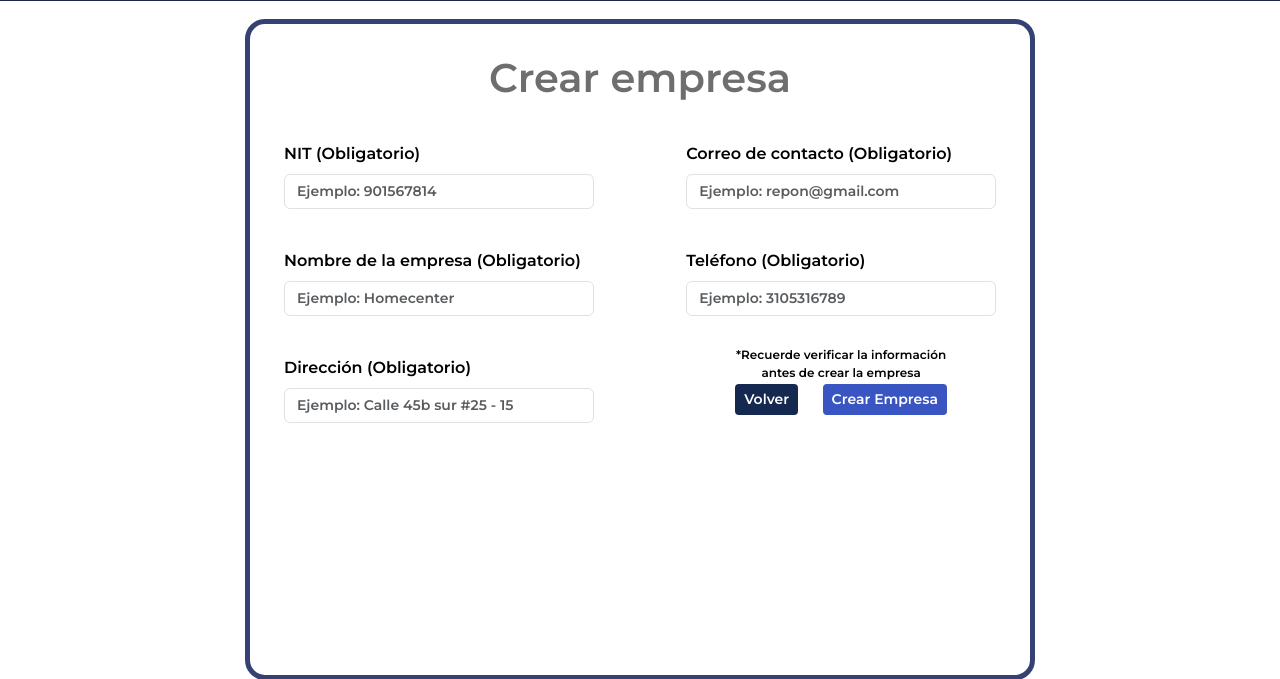
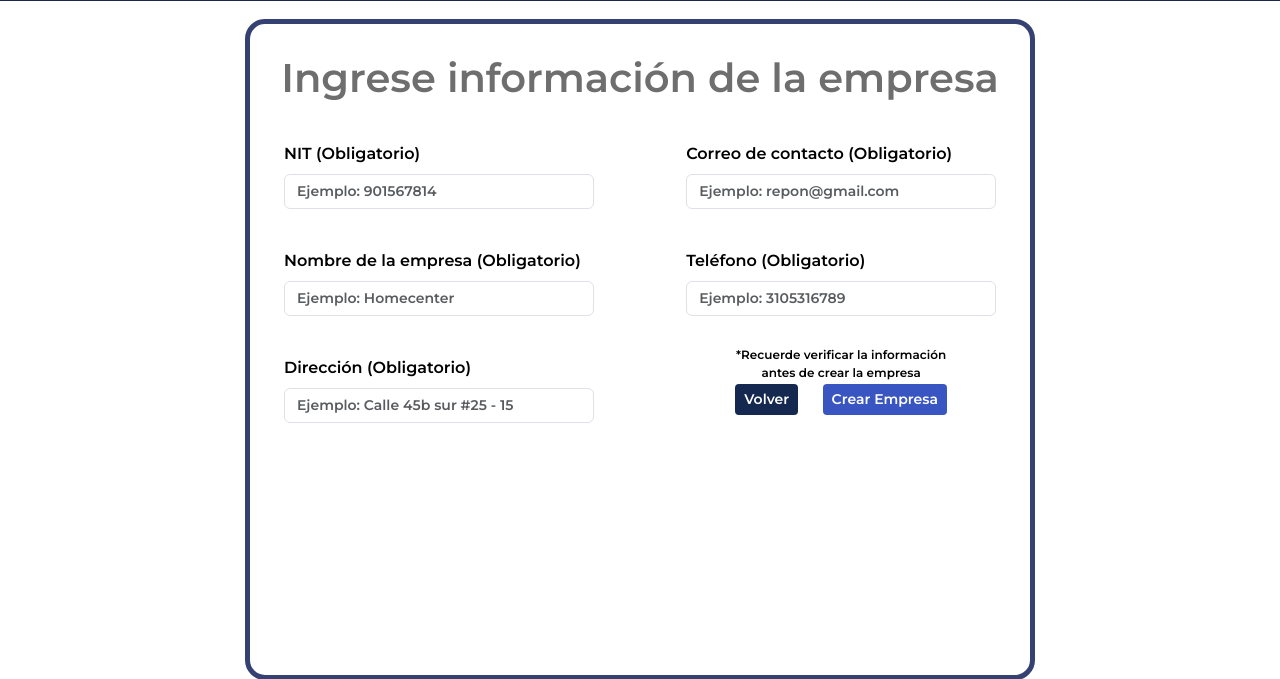
Before and after one commit to tmarina1/ReponP2, a Django app: page /empresa/crearEmpresa/ in a window 1280 px wide. Shown: the part 103-782 px from the top of the page. Run offline with Django 4.2, Linux system fonts and the light colour scheme.

Commit message:
correcion titulo forms

```diff
--- a/repon/empresas/templates/crearEmpresas.html
+++ b/repon/empresas/templates/crearEmpresas.html
@@ -22,7 +22,7 @@
 
     <div class="content">
         <section class="contenido">
-            <h1 id="tituloCrearEmpresa">Crear empresa</h1>
+            <h1 id="tituloCrearEmpresa">Ingrese información de la empresa</h1>
             <form method="post">
                 {% csrf_token %}
 
```
